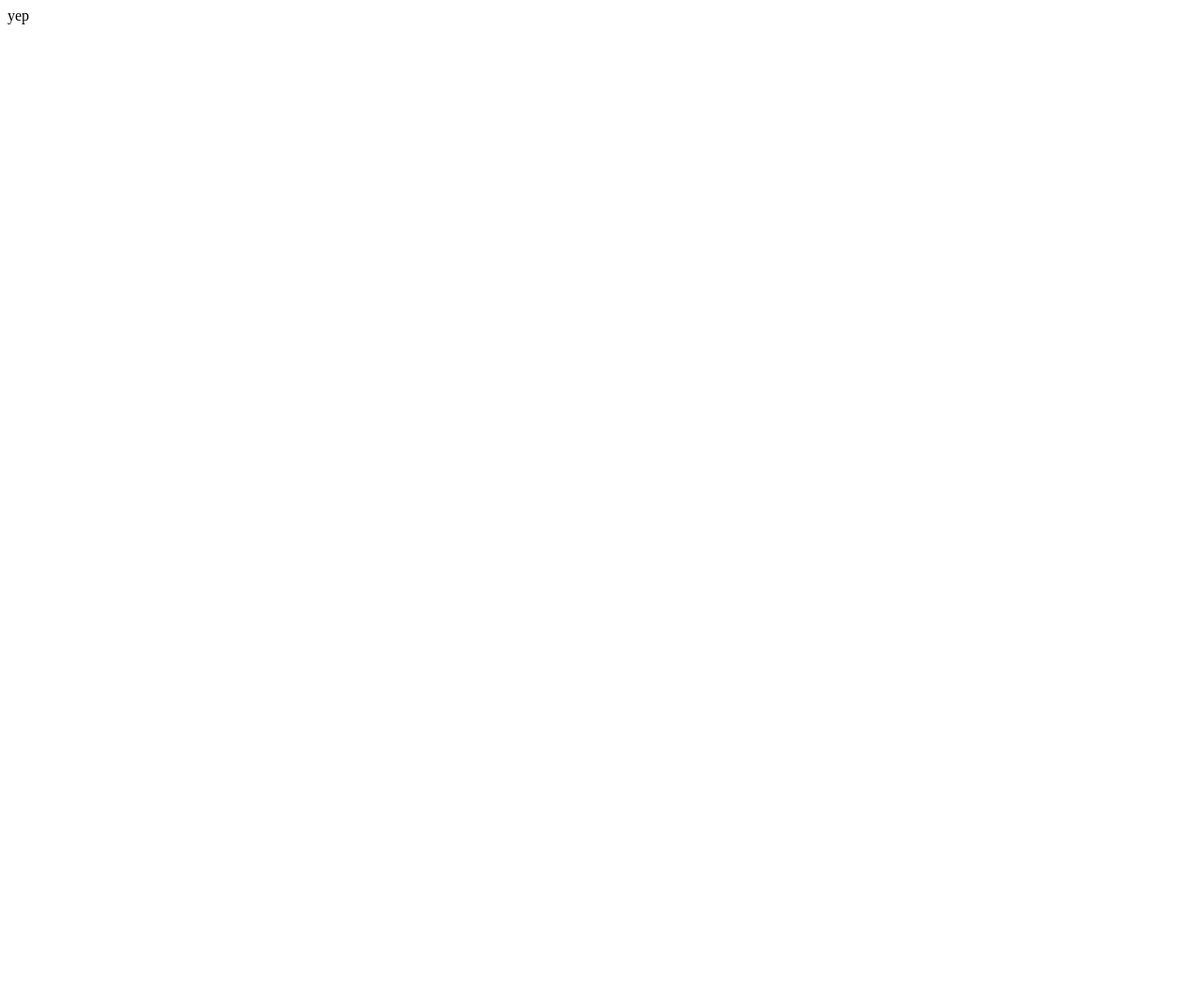
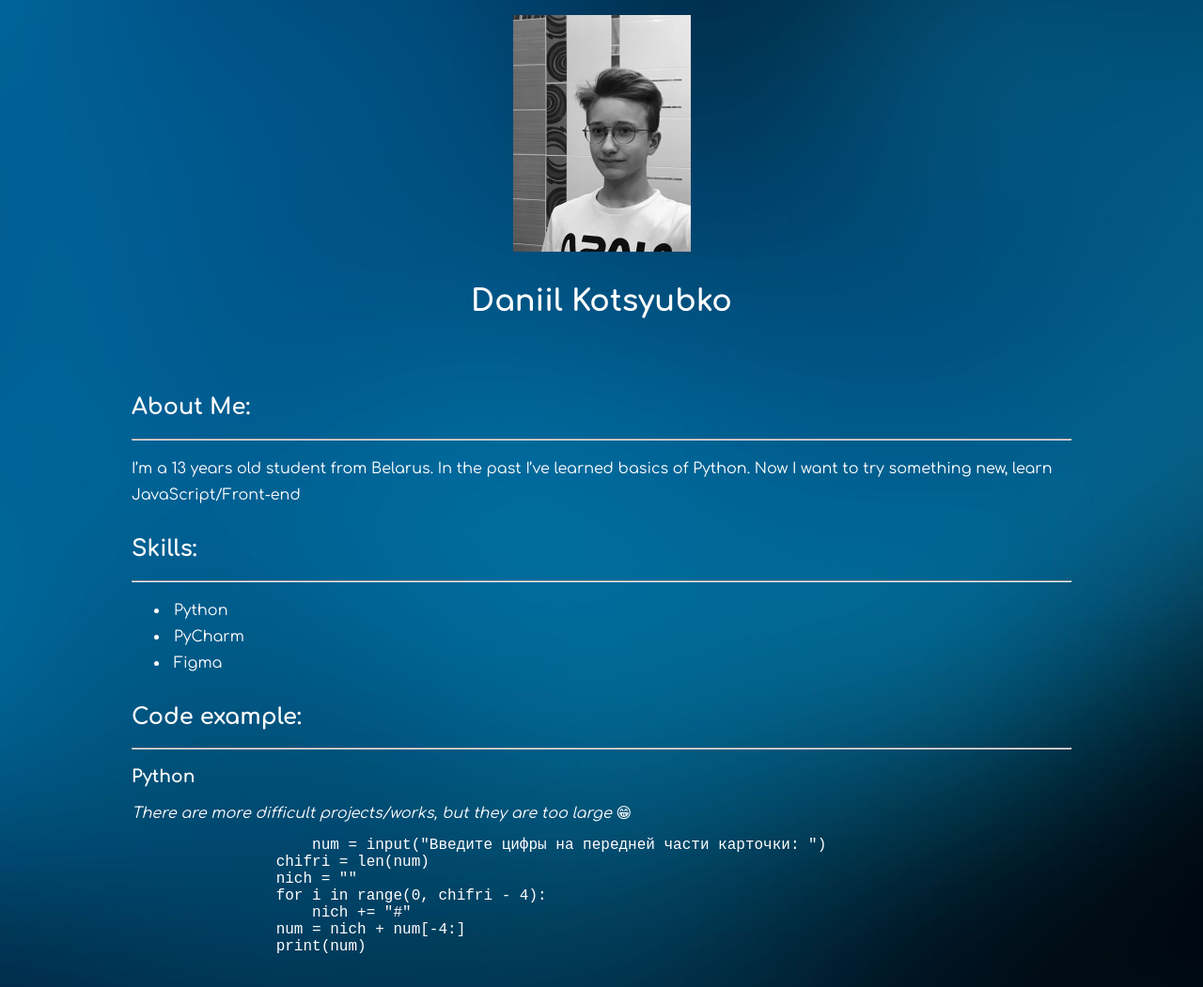
Before and after one commit to kinadx/rsschool-cv, a plain HTML site: page index.html in a window 1280 px wide. Shown: the whole page at 94% size. Before the commit the page ends 800 px from the top, so only its background shows below. Drawn offline with Linux system fonts and the light colour scheme.

Commit message:
feat: add something special

```diff
--- a/index.html
+++ b/index.html
@@ -1 +1,57 @@
-yep
+
+<!DOCTYPE html>
+<html lang="en">
+<head>
+    <meta charset="UTF-8">
+    <meta http-equiv="X-UA-Compatible" content="IE=edge">
+    <meta name="viewport" content="width=device-width, initial-scale=1.0">
+    <title>cv</title>
+    <link rel="stylesheet" href="style.css">
+    <link rel="icon" href="assets/favicon.ico">
+    <link rel="preconnect" href="https://fonts.googleapis.com">
+    <link rel="preconnect" href="https://fonts.gstatic.com" crossorigin><link href="https://fonts.googleapis.com/css2?family=Comfortaa:wght@300;400;500;600;700&display=swap" rel="stylesheet">
+
+</head>
+<body>
+    <header>
+        <p style="text-align: center;"><img src="assets/img/ya2.jpg" alt="my photo" width="189" height="252"></p>
+        <h1 style="text-align: center; padding: 10px 0px 60px 0px;">Daniil Kotsyubko</h1>
+    </header>
+    <main class="main-container section">
+        <div class="container">
+
+            <h2>About Me:</h2>
+            <hr>
+            <p style="line-height: 28px;">I’m a 13 years old student from Belarus. In the past I’ve learned basics of Python. Now I want to try something new, learn JavaScript/Front-end</p>
+            <h2 style="padding: 10px 0px 0px 0px;">Skills:</h2>
+            <hr>
+            <ul>
+                <li style="padding: 5px;">Python</li>
+                <li style="padding: 5px;">PyCharm</li>
+                <li style="padding: 5px;">Figma</li>
+            </ul>
+            <h2 style="padding: 10px 0px 0px 0px;">Code example:</h2>
+            <hr>
+            <h3>Python</h3>
+            <p><i>There are more difficult projects/works, but they are too large 😁</i></p>
+            <code style="font-size: 16px;">
+                <pre>
+                    num = input("Введите цифры на передней части карточки: ")
+                chifri = len(num)
+                nich = ""
+                for i in range(0, chifri - 4):
+                    nich += "#"
+                num = nich + num[-4:]
+                print(num)
+                </pre>
+            </code>
+        </div>
+    </main>
+    <footer>
+        <div class="container">
+
+        </div>
+    </footer>
+
+</body>
+</html>
--- a/style.css
+++ b/style.css
@@ -1 +1,14 @@
-yep
+body {
+    font-family: 'Comfortaa', cursive;
+    background-image: url(assets/img/blur_wall.jpg);
+    color: white;
+}
+
+* {
+    box-sizing: border-box;
+  }
+
+  .container {
+    max-width: 1000px;
+    margin: 0 auto;
+  }
```
Also changed, not shown: assets/favicon.ico (added), assets/img/blur_wall.jpg (added), assets/img/ya2.jpg (added), assets/img/ya2.png (added).
